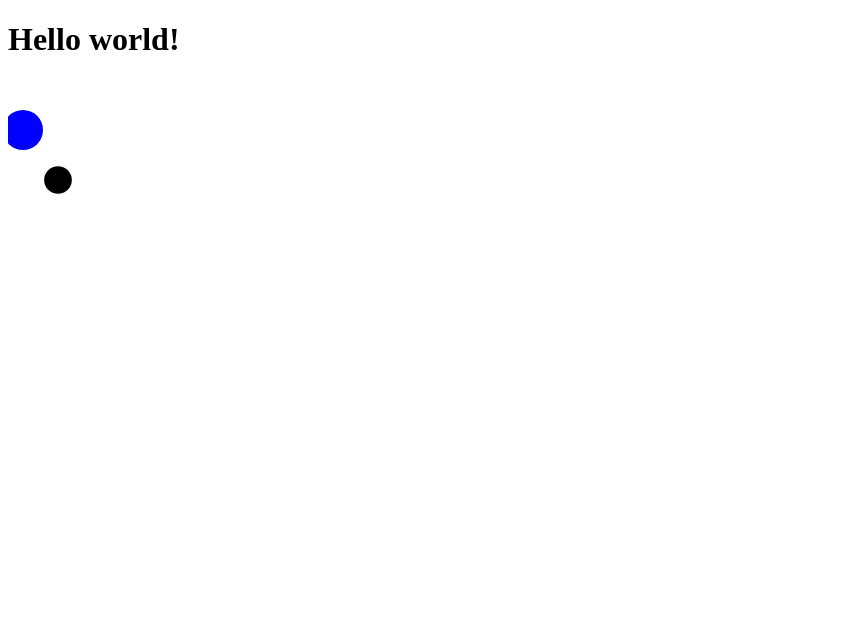
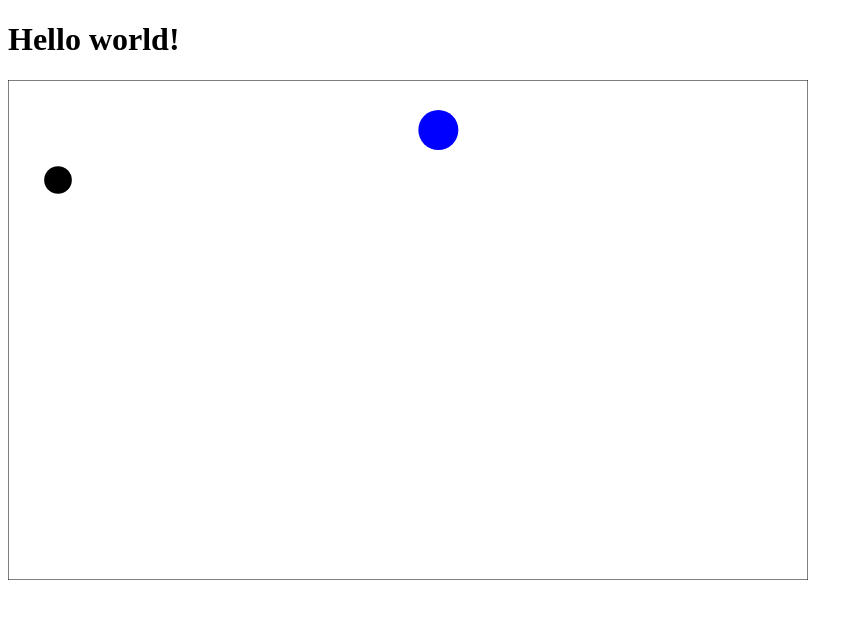
Before and after one commit to SteveStrong/Foundry-Canvas-React, a React (Create React App) app: page / in a window 1280 px wide. Shown: the top 618 px of the page, without its empty margins (0-863 px from the left). Built offline with nearby package versions, Linux system fonts and the light colour scheme.

Commit message:
first commit

```diff
--- a/src/App.js
+++ b/src/App.js
@@ -6,10 +6,34 @@ import Canvas from './Canvas'
 
 function App() {
 
+    const draw = (ctx, frameCount) => {
+      ctx.fillStyle = '#0000FF';
+      ctx.beginPath();
+      const pos = 600 * Math.sin(frameCount * 0.05) ** 2;
+      ctx.arc(15 + pos, 50, 20, 0, 2 * Math.PI);
+      ctx.fill();
+    };
+
+    const draw1 = (ctx, frameCount) => {
+      ctx.fillStyle = '#000000';
+      ctx.beginPath();
+      ctx.arc(50, 100, 20 * Math.sin(frameCount * 0.05) ** 2, 0, 2 * Math.PI);
+      ctx.fill();
+    };
+
+    const props = {
+      width: 800,
+      height: 500,
+      draw: (ctx, count) => {
+        return draw1(ctx, count) || draw(ctx, count);
+
+      }
+    };
+
   return (
     <div>
       <h1>Hello world!</h1>
-      <Canvas />
+      <Canvas {...props}/>
     </div>
   );
 }
--- a/src/Canvas.js
+++ b/src/Canvas.js
@@ -1,48 +1,12 @@
 import React, { useRef, useEffect } from 'react';
+import useCanvas from './CanvasHook'
 
 const Canvas = (props) => {
-  const canvasRef = useRef(null);
+  const { draw, ...rest } = props;
+  const canvasRef = useCanvas(draw);
 
-    const clear = (ctx) => {
-        ctx.clearRect(0, 0, ctx.canvas.width, ctx.canvas.height);
-    };
 
-  const draw = (ctx) => {
-    ctx.fillStyle = '#0000FF';
-    ctx.beginPath();
-    ctx.arc(15, 50, 20, 0, 2 * Math.PI);
-    ctx.fill();
-  };
-
-  const draw1 = (ctx, frameCount) => {
-    ctx.fillStyle = '#000000';
-    ctx.beginPath();
-    ctx.arc(50, 100, 20 * Math.sin(frameCount * 0.05) ** 2, 0, 2 * Math.PI);
-    ctx.fill();
-  };
-
-  useEffect(() => {
-    const canvas = canvasRef.current;
-    const context = canvas.getContext('2d');
-    let frameCount = 0;
-    let animationFrameId;
-
-    //Our draw came here
-    const render = () => {
-        clear(context);
-      frameCount++;
-      draw(context);
-      draw1(context, frameCount);
-      animationFrameId = window.requestAnimationFrame(render);
-    };
-    render();
-
-    return () => {
-      window.cancelAnimationFrame(animationFrameId);
-    };
-  });
-
-  return <canvas ref={canvasRef} {...props} />;
+  return <canvas ref={canvasRef} {...rest} />;
 };
 
 export default Canvas;
--- /dev/null
+++ b/src/CanvasHook.js
@@ -0,0 +1,38 @@
+import { useRef, useEffect } from 'react';
+
+const useCanvas = (draw) => {
+  const canvasRef = useRef(null);
+
+  const clear = (ctx) => {
+    ctx.clearRect(0, 0, ctx.canvas.width, ctx.canvas.height);
+  };
+
+  const border = (ctx) => {
+    ctx.fillStyle = 'green';
+    ctx.strokeRect(0, 0, ctx.canvas.width, ctx.canvas.height);
+  };
+
+  useEffect(() => {
+    const canvas = canvasRef.current;
+    const context = canvas.getContext('2d');
+    let frameCount = 0;
+    let animationFrameId;
+
+    const render = () => {
+      clear(context);
+      border(context);
+      frameCount++;
+      draw(context, frameCount);
+      animationFrameId = window.requestAnimationFrame(render);
+    };
+    render();
+
+    return () => {
+      window.cancelAnimationFrame(animationFrameId);
+    };
+  }, [draw]);
+
+  return canvasRef;
+};
+
+export default useCanvas;
```
Also changed, not shown: 1 other file (tests, documents, lock files or other folders).
